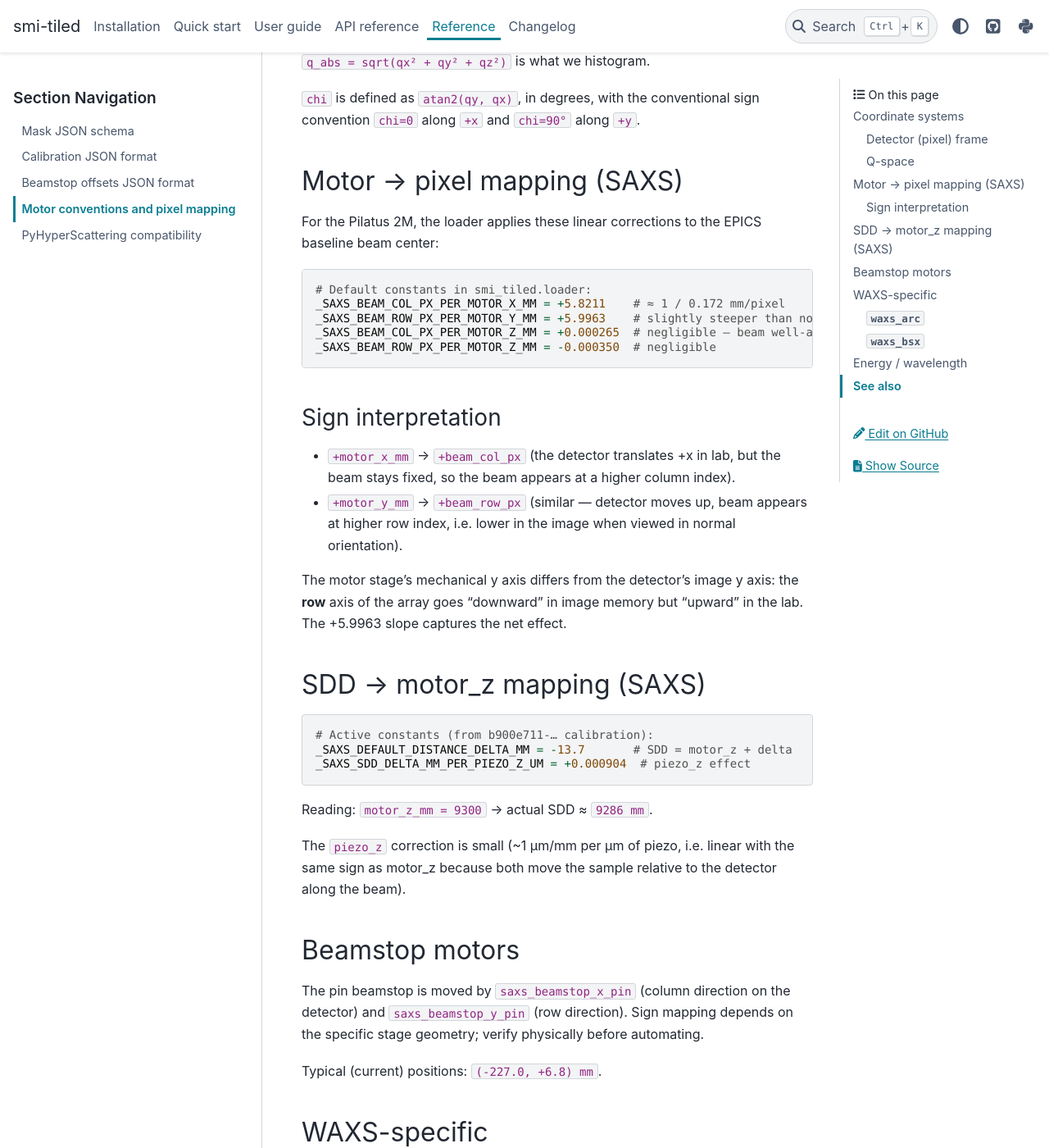
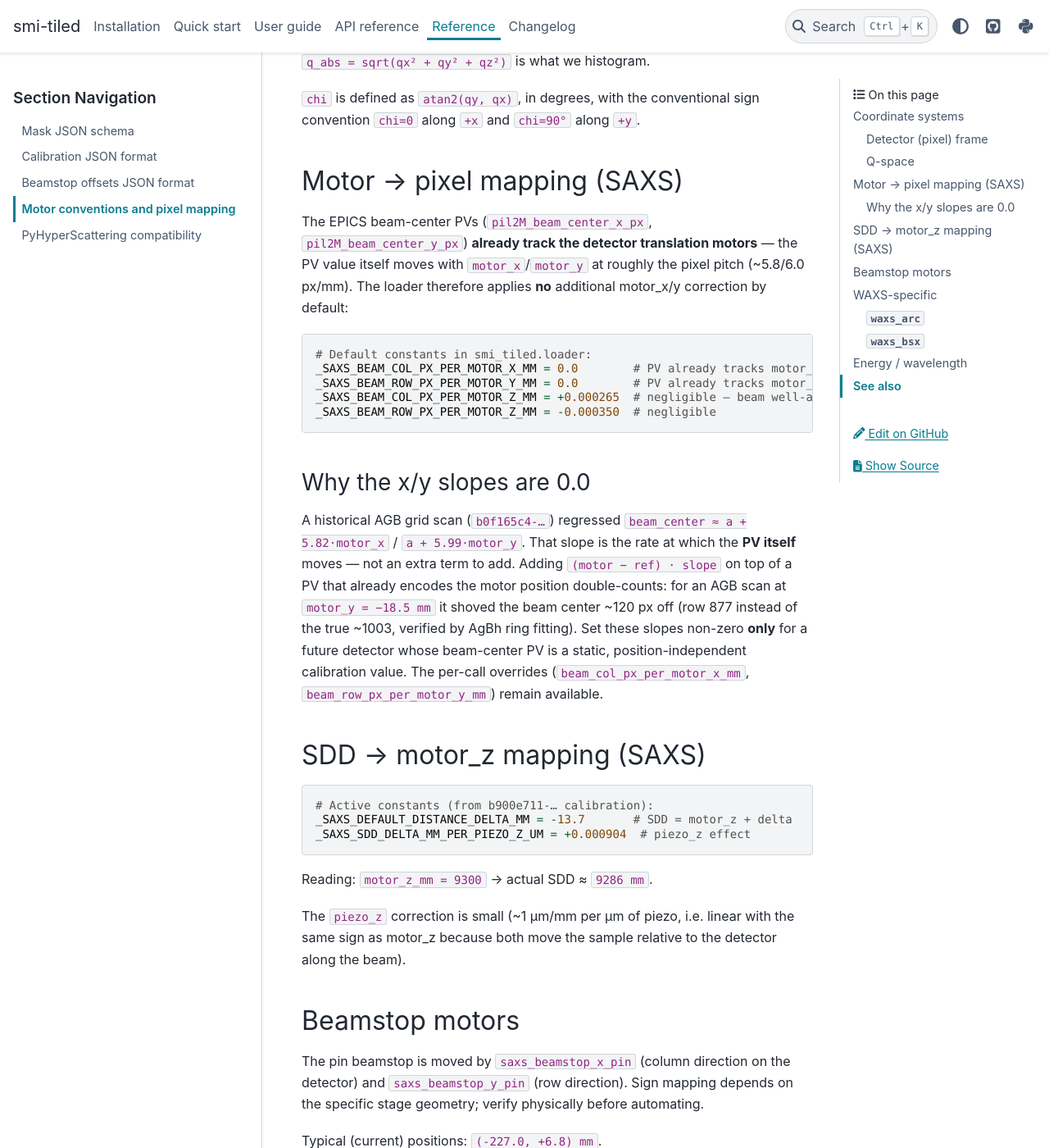
Before and after one commit to EliotGann/smi-tiled, a Sphinx documentation site: the page built from docs/source/reference/motor-conventions.md, in a window 1280 px wide and 1400 px high, scrolled down 911 px. Shown: the whole window at 82% size. Built offline with Sphinx 7.4.7 and the PyData theme 0.15.4, drawn with Linux system fonts in a browser that asks for light colours.

Commit message:
Fix SAXS beam-center double-count from motor-driven correction
resolve_saxs_geometry re-applied a (motor - ref) * slope correction to the
EPICS beam-center PVs, but those PVs already track the detector translation
motors (the PV moves ~6 px/mm with motor_y). Adding the correction on top
double-counted: for an AgBh scan at motor_y=-18.5 mm it shoved the beam center
~122 px off (row 877 vs the AgBh-ring-fitted true ~1003), which in turn
misplaced the beam-anchored beamstop sub-mask.

Zero the motor_x/y beam-center slopes (_SAXS_BEAM_COL_PX_PER_MOTOR_X_MM,
_SAXS_BEAM_ROW_PX_PER_MOTOR_Y_MM) so the resolved center equals the live
metadata PV. Per-call override hooks and the motor refs are kept intact so a
future static-PV detector can re-enable a slope.

Also:
- calibrate_smi_saxs.py now warns that the fitted ~5.82/5.99 px/mm slopes are
  the rate the PV itself moves (keep loader slopes at 0.0; pasting them in
  re-introduces the double-count).
- Regression tests: a motor-present run resolves to the metadata center; the
  per-call slope override still re-applies the legacy shift.
- Docs (motor-conventions, calibration-format, calibration, loading) updated.

Verified end-to-end against scan f28cbab1-...: with no beam-center override the
resolved center is row 1002.8/col 751.3 (was 877) and the bundled pin beamstop
mask now sits at the true center.

Co-Authored-By: Claude Opus 4.8 (1M context) <noreply@anthropic.com>

````diff
--- a/docs/source/reference/motor-conventions.md
+++ b/docs/source/reference/motor-conventions.md
@@ -34,29 +34,30 @@ sign convention `chi=0` along `+x` and `chi=90°` along `+y`.
 
 ## Motor → pixel mapping (SAXS)
 
-For the Pilatus 2M, the loader applies these linear corrections to the
-EPICS baseline beam center:
+The EPICS beam-center PVs (`pil2M_beam_center_x_px`, `pil2M_beam_center_y_px`)
+**already track the detector translation motors** — the PV value itself moves
+with `motor_x`/`motor_y` at roughly the pixel pitch (~5.8/6.0 px/mm). The loader
+therefore applies **no** additional motor_x/y correction by default:
 
 ```python
 # Default constants in smi_tiled.loader:
-_SAXS_BEAM_COL_PX_PER_MOTOR_X_MM = +5.8211    # ≈ 1 / 0.172 mm/pixel
-_SAXS_BEAM_ROW_PX_PER_MOTOR_Y_MM = +5.9963    # slightly steeper than nominal
+_SAXS_BEAM_COL_PX_PER_MOTOR_X_MM = 0.0        # PV already tracks motor_x → no extra correction
+_SAXS_BEAM_ROW_PX_PER_MOTOR_Y_MM = 0.0        # PV already tracks motor_y → no extra correction
 _SAXS_BEAM_COL_PX_PER_MOTOR_Z_MM = +0.000265  # negligible — beam well-aligned to z
 _SAXS_BEAM_ROW_PX_PER_MOTOR_Z_MM = -0.000350  # negligible
 ```
 
-### Sign interpretation
+### Why the x/y slopes are 0.0
 
-- `+motor_x_mm` → `+beam_col_px` (the detector translates +x in lab,
-  but the beam stays fixed, so the beam appears at a higher column
-  index).
-- `+motor_y_mm` → `+beam_row_px` (similar — detector moves up, beam
-  appears at higher row index, i.e. lower in the image when viewed
-  in normal orientation).
-
-The motor stage's mechanical y axis differs from the detector's image y
-axis: the **row** axis of the array goes "downward" in image memory but
-"upward" in the lab.  The +5.9963 slope captures the net effect.
+A historical AGB grid scan (`b0f165c4-…`) regressed `beam_center ≈ a + 5.82·motor_x`
+/ `a + 5.99·motor_y`. That slope is the rate at which the **PV itself** moves —
+not an extra term to add. Adding `(motor − ref) · slope` on top of a PV that
+already encodes the motor position double-counts: for an AGB scan at
+`motor_y = −18.5 mm` it shoved the beam center ~120 px off (row 877 instead of
+the true ~1003, verified by AgBh ring fitting). Set these slopes non-zero **only**
+for a future detector whose beam-center PV is a static, position-independent
+calibration value. The per-call overrides
+(`beam_col_px_per_motor_x_mm`, `beam_row_px_per_motor_y_mm`) remain available.
 
 ## SDD → motor_z mapping (SAXS)
 
````
Also changed, not shown: docs/source/reference/calibration-format.md (+11 -2 lines), docs/source/user-guide/calibration.md (+3 -3 lines), docs/source/user-guide/loading.md (+15 -8 lines), 3 other files.
